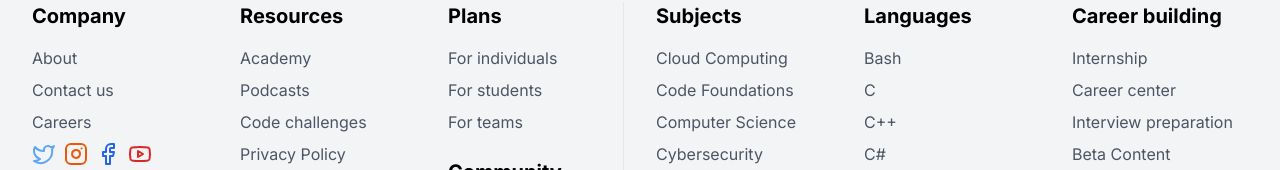
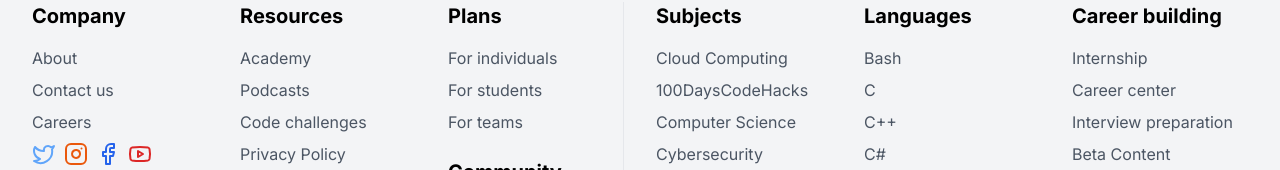
Before and after one commit to Lupleg-dev/React_Tutorials, a Next.js app: page / in a window 1280 px wide. Shown: the part 2150-2320 px from the top of the page. Built offline with nearby package versions, Linux system fonts and the light colour scheme.

Commit message:
added codechallenge hacks

```diff
--- a/components/Footer.jsx
+++ b/components/Footer.jsx
@@ -155,7 +155,7 @@ export default function Footer() {
               </li>
               <li>
                 <a className="text-gray-600 hover:text-gray-900" href="#">
-                  Code Foundations
+                  100DaysCodeHacks
                 </a>
               </li>
               <li>
```
